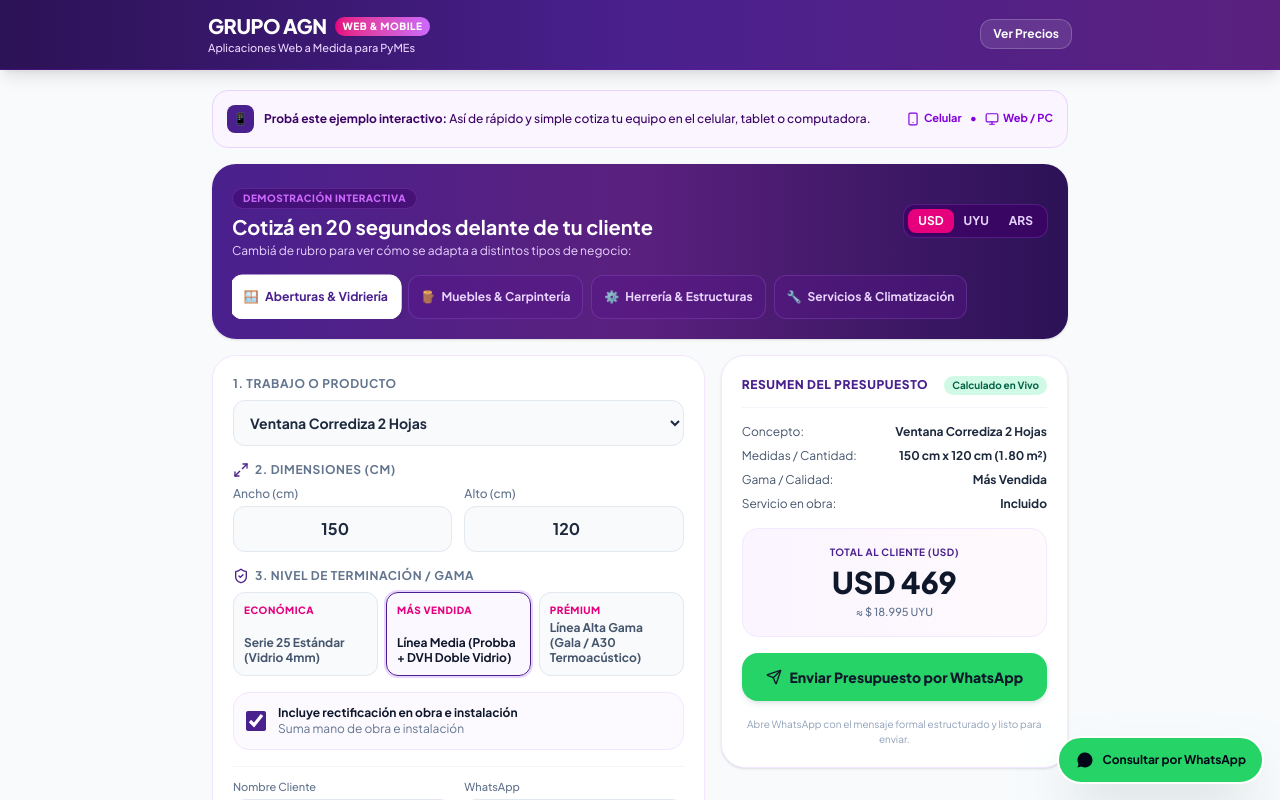
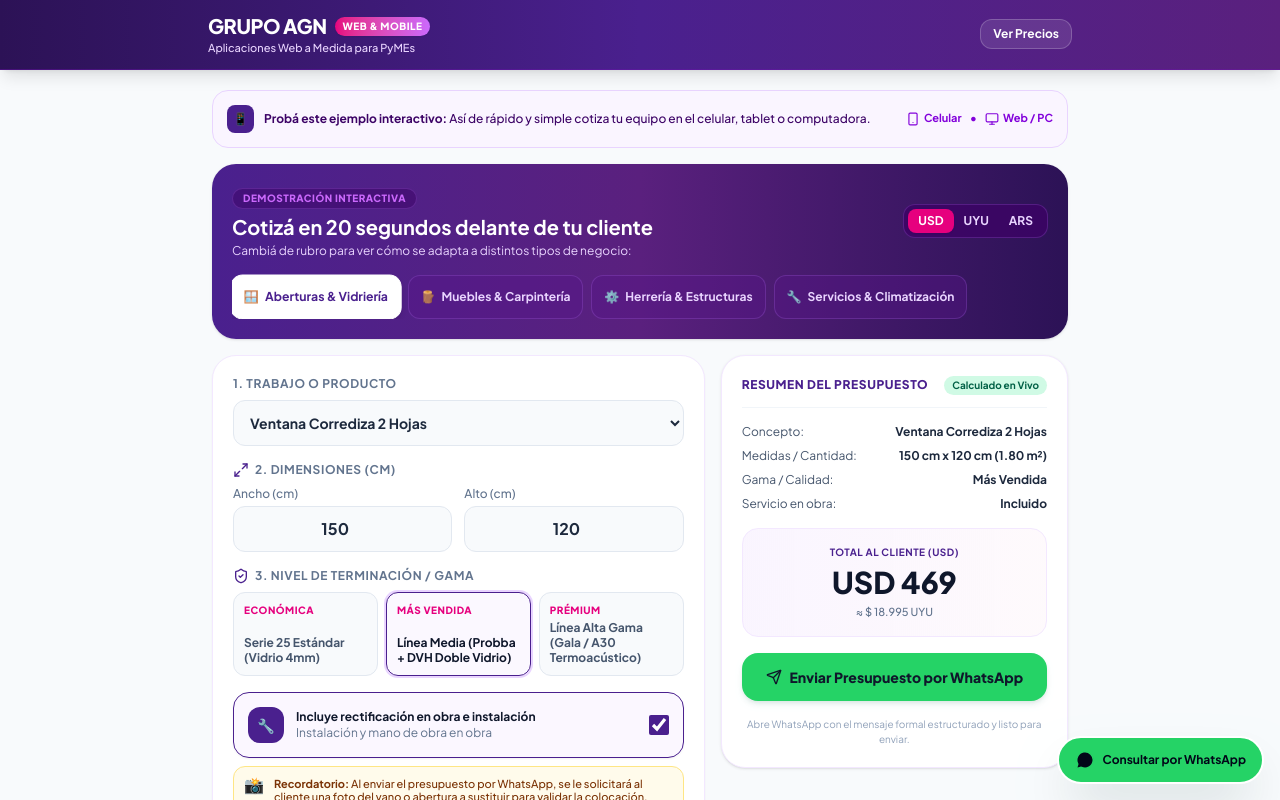
Before and after one commit to juanoviedo1987-droid/agn-jov-cotizador, a React (Vite) app: page / in a window 1280 px wide. Shown: the top 800 px of the page. Built offline with nearby package versions, Linux system fonts and the light colour scheme.

Commit message:
feat: toggle colocacion con recordatorio fotografico de vano para WhatsApp

```diff
--- a/src/App.jsx
+++ b/src/App.jsx
@@ -93,13 +93,17 @@ export default function App() {
       ? `*USD ${cotizacion.precioFinalUSD}* (o aprox. $ ${cotizacion.precioFinalUYU.toLocaleString('es-UY')} UYU)`
       : `*$ ${cotizacion.precioFinalUYU.toLocaleString('es-UY')} UYU* (o aprox. USD ${cotizacion.precioFinalUSD})`;
 
+    const lineaColocacion = cotizadorForm.incluyeServicio
+      ? `\n🔧 *Servicio:* ${rubroActual.servicioLabel}\n📸 *Importante:* Adjuntar foto del vano o abertura a sustituir para validar colocación.\n`
+      : `\n📦 *Modalidad:* Retiro en taller / Sin colocación\n`;
+
     const mensaje = `Hola ${cotizadorForm.clienteNombre || 'estimado/a'}! 👋\n` +
       `Te paso el presupuesto formal para tu consulta de *${rubroActual.nombre}*:\n\n` +
       `📦 *Trabajo / Concepto:* ${cotizacion.producto.nombre}\n` +
       `📏 *Especificación / Medidas:* ${cotizacion.medidasTexto}\n` +
       `⭐ *Nivel de Terminación:* ${cotizacion.calidad.nombre}\n` +
-      (cotizadorForm.incluyeServicio ? `✅ *Incluye:* ${rubroActual.servicioLabel}\n\n` : `\n`) +
-      `💰 *Total Presupuestado:* ${textoPrecio}\n\n` +
+      lineaColocacion +
+      `\n💰 *Total Presupuestado:* ${textoPrecio}\n\n` +
       `⏱️ *Plazo estimado:* 7 a 15 días hábiles.\n` +
       `📋 *Validez:* 15 días corridos.\n\n` +
       `¿Querés que coordinemos una visita técnica para rectificar medidas o tenés alguna consulta?`;
@@ -345,19 +349,44 @@ export default function App() {
                   </div>
                 </div>
 
-                {/* Servicio Adicional */}
-                <label className="flex items-center gap-3 p-3 bg-purple-50/50 rounded-2xl border border-purple-100 cursor-pointer">
+                {/* Interruptor de Colocación en Obra + Aviso de Foto de Sustitución */}
+                <div className="space-y-2">
+                  <label className={`flex items-center justify-between p-3.5 rounded-2xl border transition-all cursor-pointer min-h-[52px] ${
+                    cotizadorForm.incluyeServicio
+                      ? 'bg-purple-50/80 border-[#4a208e] shadow-xs'
+                      : 'bg-slate-50 border-slate-200'
+                  }`}>
+                    <div className="flex items-center gap-3">
+                      <div className={`w-9 h-9 rounded-xl flex items-center justify-center font-bold text-sm ${
+                        cotizadorForm.incluyeServicio ? 'bg-[#4a208e] text-white' : 'bg-slate-200 text-slate-500'
+                      }`}>
+                        🔧
+                      </div>
+                      <div className="text-xs">
+                        <span className="font-bold text-slate-900 block">{rubroActual.servicioLabel}</span>
+                        <span className="text-slate-500">
+                          {cotizadorForm.incluyeServicio ? 'Instalación y mano de obra en obra' : 'Sin colocación (Retiro en taller)'}
+                        </span>
+                      </div>
+                    </div>
                     <input
                       type="checkbox"
                       checked={cotizadorForm.incluyeServicio}
                       onChange={(e) => setCotizadorForm({ ...cotizadorForm, incluyeServicio: e.target.checked })}
-                    className="w-5 h-5 text-[#4a208e] rounded-lg accent-[#4a208e]"
+                      className="w-5 h-5 text-[#4a208e] rounded-lg accent-[#4a208e] cursor-pointer"
                     />
-                  <div className="text-xs">
-                    <span className="font-bold text-slate-900 block">{rubroActual.servicioLabel}</span>
-                    <span className="text-slate-500">Suma mano de obra e instalación</span>
+                  </label>
+
+                  {/* Banner de Recordatorio de Foto si hay Colocación */}
+                  {cotizadorForm.incluyeServicio && (
+                    <div className="bg-amber-50 border border-amber-200 rounded-xl p-2.5 flex items-start gap-2.5 text-amber-900 animate-fadeIn">
+                      <span className="text-base leading-none">📸</span>
+                      <p className="text-[11px] leading-tight font-medium">
+                        <strong className="font-bold">Recordatorio:</strong> Al enviar el presupuesto por WhatsApp, se le solicitará al cliente una foto del vano o abertura a sustituir para validar la colocación.
+                      </p>
                     </div>
-                </label>
+                  )}
+                </div>
 
                 {/* Datos del Cliente */}
                 <div className="border-t border-slate-100 pt-3 grid grid-cols-2 gap-3">
```
Lines whose indentation alone changed are shown as unchanged.
